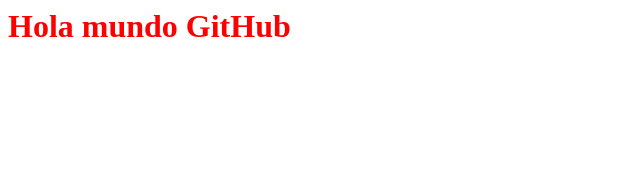
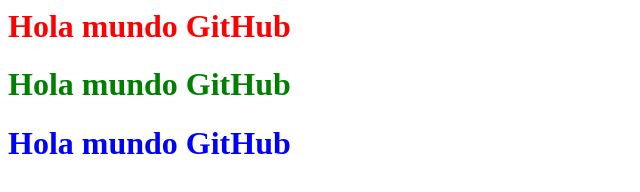
Before and after one commit to Cristian87e/test3, a plain HTML site: page web/index.html in a window 1280 px wide. Shown: the whole page, without its empty margins (0-640 px from the left). Drawn offline with Linux system fonts and the light colour scheme.

Commit message:
Agregados más h1's

```diff
--- a/web/index.html
+++ b/web/index.html
@@ -5,5 +5,7 @@
 </head>
 <body>
 	<h1 style="color:red;">Hola mundo GitHub</h1>
+	<h1 style="color:green;">Hola mundo GitHub</h1>
+	<h1 style="color:blue;">Hola mundo GitHub</h1>
 </body>
 </html>
```
